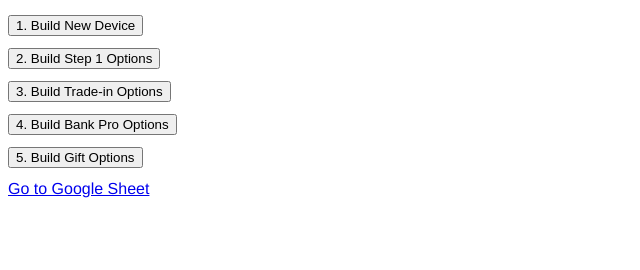
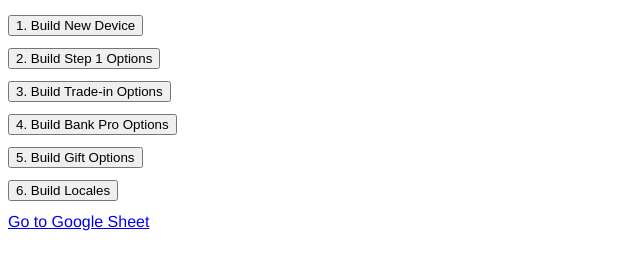
Before and after one commit to CheilUXUI/estore-data, a website: page index.html in a window 1280 px wide. Shown: the part 104-374 px from the top of the page, without its empty margins (0-640 px from the left). Drawn offline with Linux system fonts and the light colour scheme.

Commit message:
Update index.html

```diff
--- a/index.html
+++ b/index.html
@@ -20,6 +20,7 @@
         <div><button onclick="triggerBuild('build_devices.js')">3. Build Trade-in Options</button></div>
         <div><button onclick="triggerBuild('build_bankpromo.js')">4. Build Bank Pro Options</button></div>
         <div><button onclick="triggerBuild('build_gifts.js')">5. Build Gift Options</button></div>
+        <div><button onclick="triggerBuild('build_locales.js')">6. Build Locales</button></div>
 
         <div><a href="https://drive.google.com/drive/folders/1eJu94b9BjlVMmegTjHMkdSAX34ejd60G?ths=true" target="_blank">Go to Google Sheet</a></div>
     </div>
```
